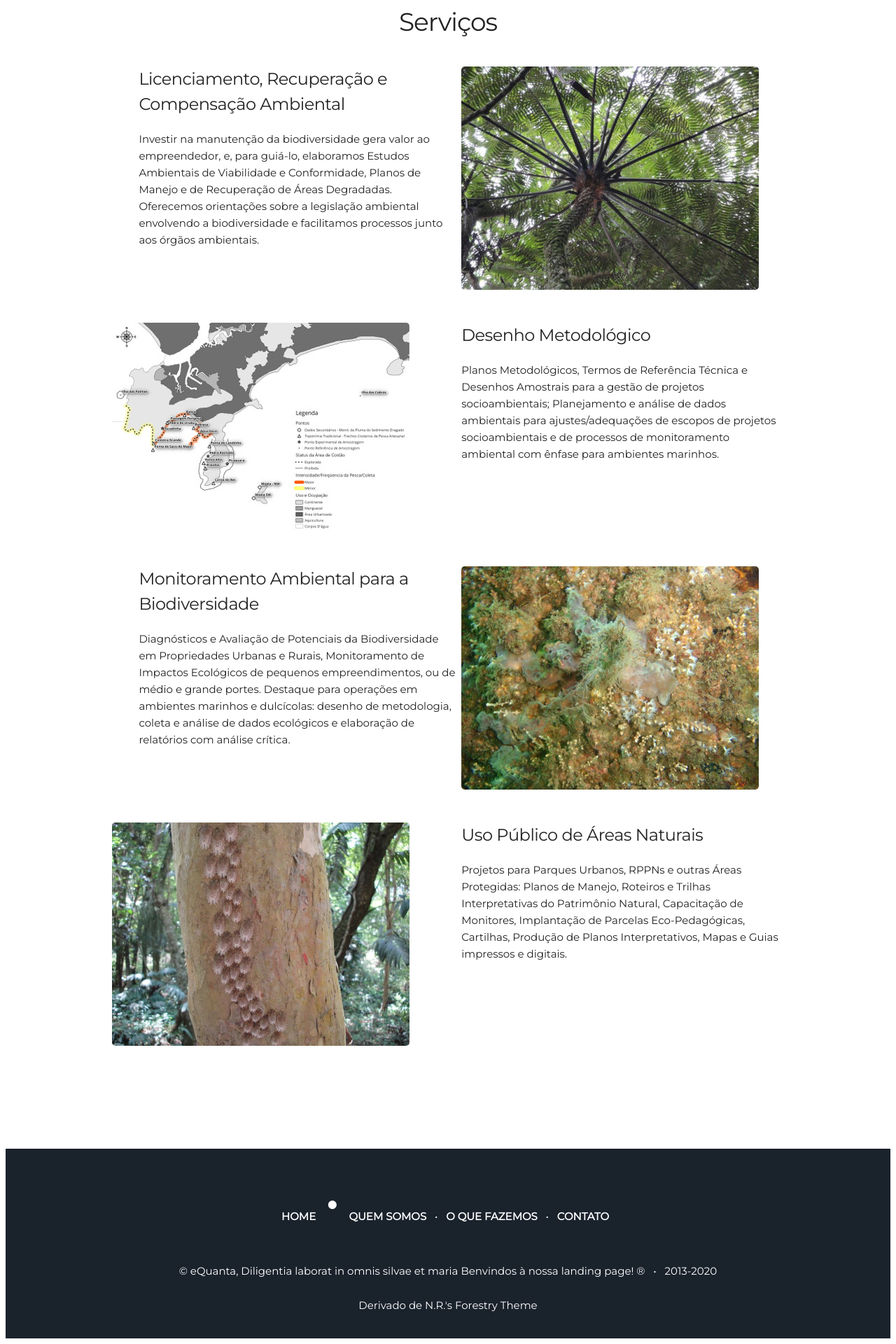
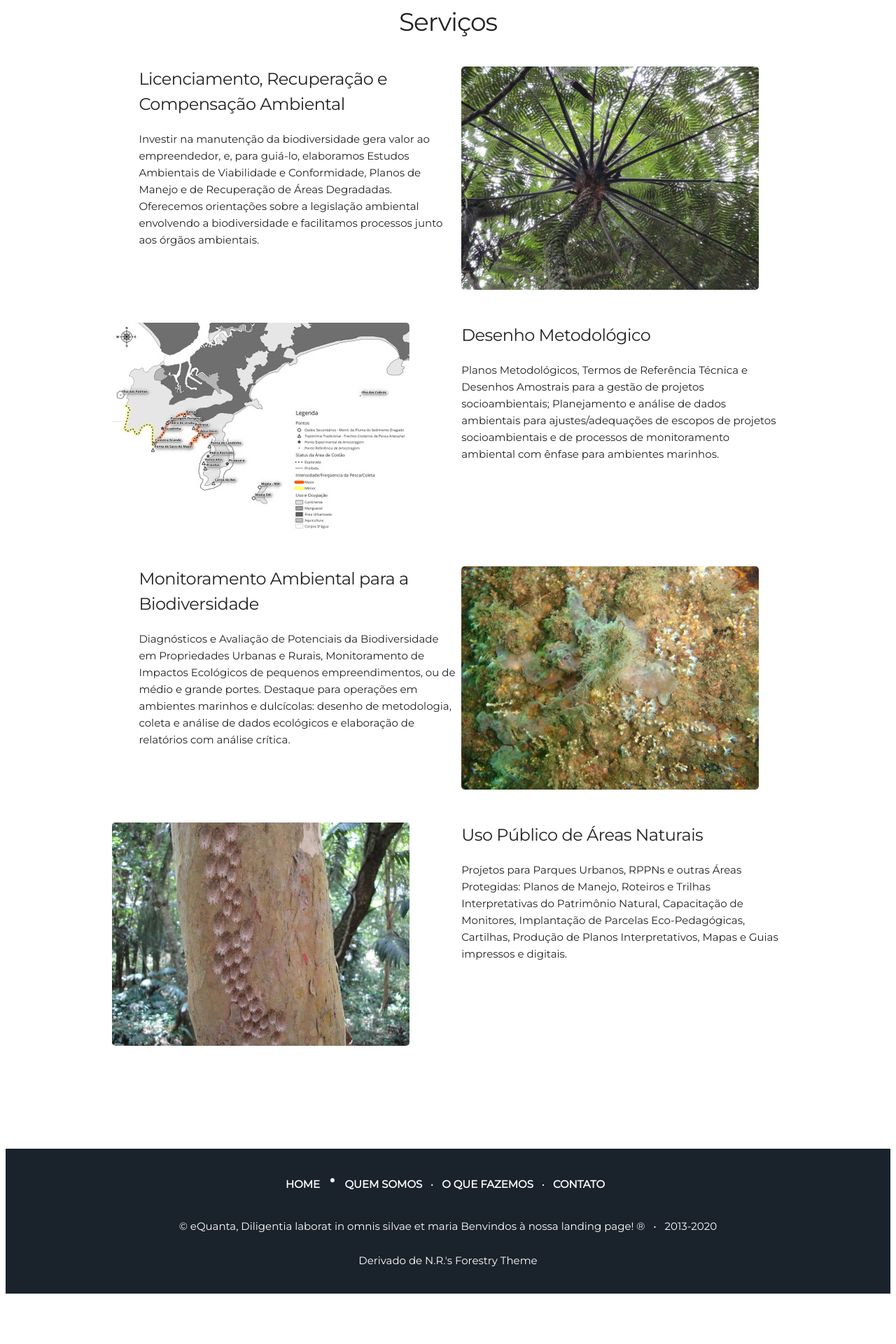
Before and after one commit to leroy1977/eQ1, a Jekyll site: the page built from index.html, in a window 1280 px wide. Shown: the part 1551-3471 px from the top of the page at 70% size. Built offline with Jekyll 4.4.1, drawn with Linux system fonts in a browser that asks for light colours; after the commit the page ends 3407 px from its top, so only the background shows below that.

Commit message:
Update footer.html

```diff
--- a/_includes/footer.html
+++ b/_includes/footer.html
@@ -2,7 +2,7 @@
                 <p> <tbody><tr>
                 <td align="center"><a href="#"><font color="#ffffff"><b>HOME</b></font></a></td>
                 &nbsp;
-                <span style='font-size:80px;'>&bull;</span>
+                <span style='font-size:40px;'>&bull;</span>
                 &nbsp;
                 <td align="center"><a href="#about"><font color="#ffffff"><b>QUEM SOMOS</b></font></a></td>
                 &nbsp;
```
